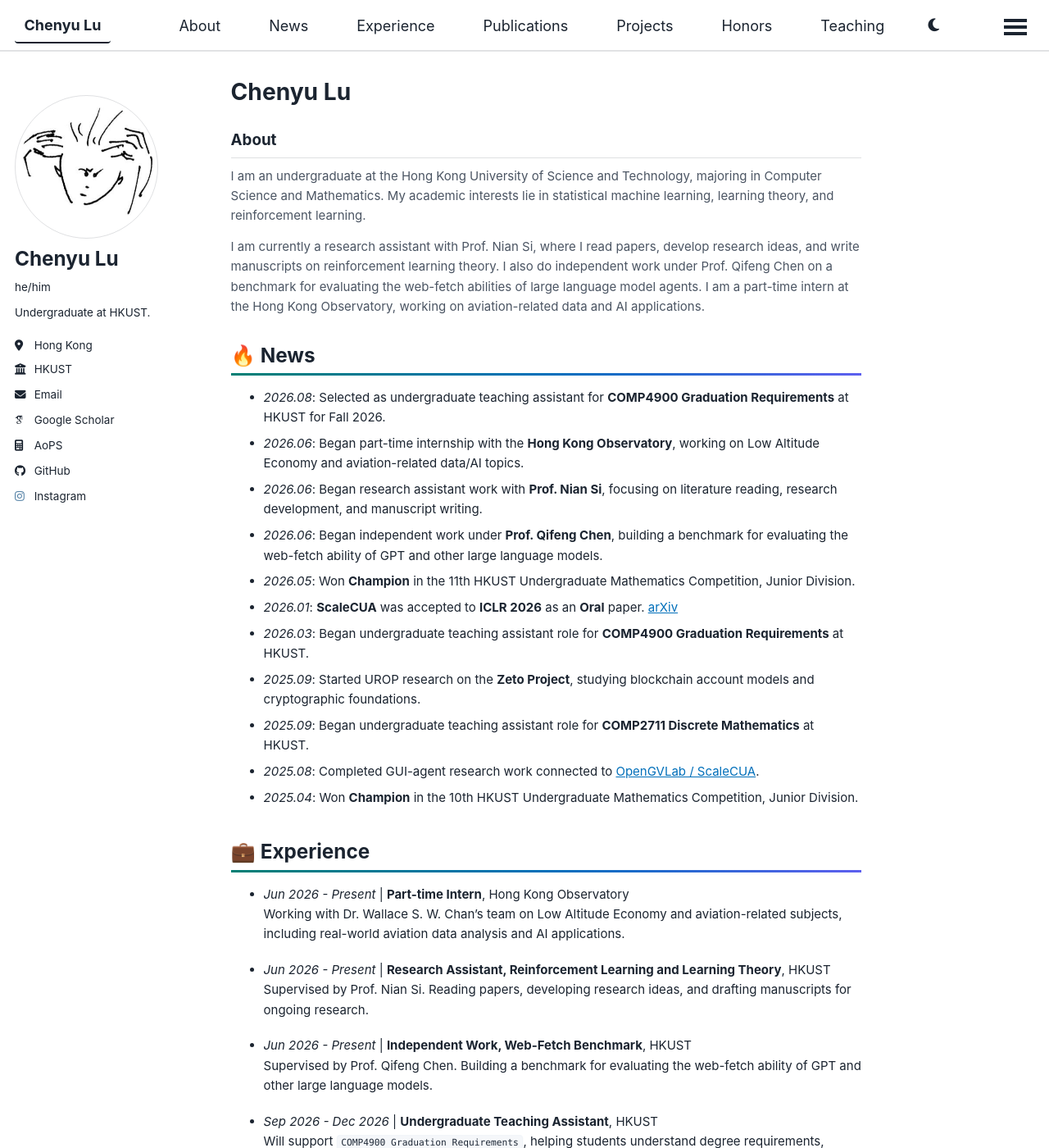
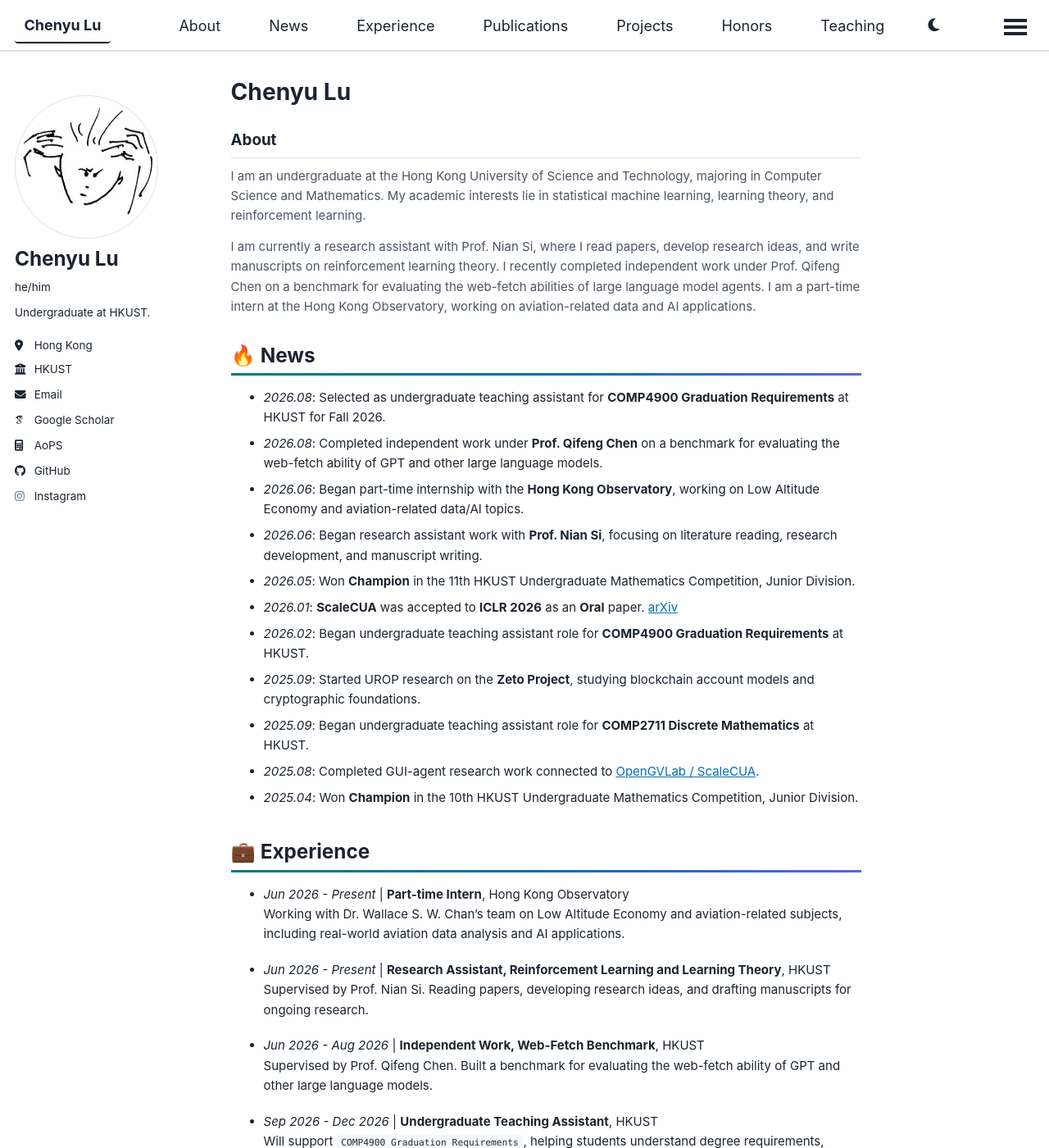
Before and after one commit to dylanluchenyu/dylanluchenyu.github.io, a Jekyll site: the page built from _pages/about.md, in a window 1280 px wide and 1400 px high. Shown: the whole window at 82% size. Built offline with Jekyll 4.4.1, drawn with Linux system fonts in a browser that asks for light colours; some web fonts are replaced; a script bundle is joined from its source files by our own code; library files that are not in the unit come from our copies; some of the changed text lies outside the part shown.

```diff
--- a/_pages/about.md
+++ b/_pages/about.md
@@ -13,7 +13,7 @@ classes: wide
 <section class="about-summary">
   <h2>About</h2>
   <p>I am an undergraduate at the Hong Kong University of Science and Technology, majoring in Computer Science and Mathematics. My academic interests lie in statistical machine learning, learning theory, and reinforcement learning.</p>
-  <p>I am currently a research assistant with Prof. Nian Si, where I read papers, develop research ideas, and write manuscripts on reinforcement learning theory. I also do independent work under Prof. Qifeng Chen on a benchmark for evaluating the web-fetch abilities of large language model agents. I am a part-time intern at the Hong Kong Observatory, working on aviation-related data and AI applications.</p>
+  <p>I am currently a research assistant with Prof. Nian Si, where I read papers, develop research ideas, and write manuscripts on reinforcement learning theory. I recently completed independent work under Prof. Qifeng Chen on a benchmark for evaluating the web-fetch abilities of large language model agents. I am a part-time intern at the Hong Kong Observatory, working on aviation-related data and AI applications.</p>
 </section>
 
 <span class="anchor" id="news"></span>
@@ -21,12 +21,12 @@ classes: wide
 # 🔥 News
 
 - *2026.08*: Selected as undergraduate teaching assistant for **COMP4900 Graduation Requirements** at HKUST for Fall 2026.
+- *2026.08*: Completed independent work under **Prof. Qifeng Chen** on a benchmark for evaluating the web-fetch ability of GPT and other large language models.
 - *2026.06*: Began part-time internship with the **Hong Kong Observatory**, working on Low Altitude Economy and aviation-related data/AI topics.
 - *2026.06*: Began research assistant work with **Prof. Nian Si**, focusing on literature reading, research development, and manuscript writing.
-- *2026.06*: Began independent work under **Prof. Qifeng Chen**, building a benchmark for evaluating the web-fetch ability of GPT and other large language models.
 - *2026.05*: Won **Champion** in the 11th HKUST Undergraduate Mathematics Competition, Junior Division.
 - *2026.01*: **ScaleCUA** was accepted to **ICLR 2026** as an **Oral** paper. [arXiv](https://arxiv.org/abs/2509.15221)
-- *2026.03*: Began undergraduate teaching assistant role for **COMP4900 Graduation Requirements** at HKUST.
+- *2026.02*: Began undergraduate teaching assistant role for **COMP4900 Graduation Requirements** at HKUST.
 - *2025.09*: Started UROP research on the **Zeto Project**, studying blockchain account models and cryptographic foundations.
 - *2025.09*: Began undergraduate teaching assistant role for **COMP2711 Discrete Mathematics** at HKUST.
 - *2025.08*: Completed GUI-agent research work connected to [OpenGVLab / ScaleCUA](/project/scalecua-contribution/).
@@ -42,13 +42,13 @@ classes: wide
 - *Jun 2026 - Present* \| **Research Assistant, Reinforcement Learning and Learning Theory**, HKUST<br>
   Supervised by Prof. Nian Si. Reading papers, developing research ideas, and drafting manuscripts for ongoing research.
 
-- *Jun 2026 - Present* \| **Independent Work, Web-Fetch Benchmark**, HKUST<br>
-  Supervised by Prof. Qifeng Chen. Building a benchmark for evaluating the web-fetch ability of GPT and other large language models.
+- *Jun 2026 - Aug 2026* \| **Independent Work, Web-Fetch Benchmark**, HKUST<br>
+  Supervised by Prof. Qifeng Chen. Built a benchmark for evaluating the web-fetch ability of GPT and other large language models.
 
 - *Sep 2026 - Dec 2026* \| **Undergraduate Teaching Assistant**, HKUST<br>
   Will support `COMP4900 Graduation Requirements`, helping students understand degree requirements, seminar registration checks, and course logistics.
 
-- *2026.03* \| **Undergraduate Teaching Assistant**, HKUST<br>
+- *Feb 2026 - May 2026* \| **Undergraduate Teaching Assistant**, HKUST<br>
   Supported `COMP4900 Graduation Requirements`, helping students understand degree requirements, seminar registration checks, and course logistics.
 
 - *Sep 2025 - Dec 2025* \| **UROP Research Assistant, Zeto Project**, HKUST<br>
@@ -124,10 +124,10 @@ classes: wide
 
 - **Champion**, 11th HKUST Undergraduate Mathematics Competition, Junior Division, May 2026.
 - **Champion**, 10th HKUST Undergraduate Mathematics Competition, Junior Division, Apr 2025.
-- **Dean's List**, Fall 2024, HKUST.
-- **Dean's List**, Spring 2025, HKUST.
-- **Dean's List**, Fall 2025, HKUST.
-- **Dean's List**, Spring 2026, HKUST.
+- **Dean's List**, 2024-2025 Fall, HKUST.
+- **Dean's List**, 2024-2025 Spring, HKUST.
+- **Dean's List**, 2025-2026 Fall, HKUST.
+- **Dean's List**, 2025-2026 Spring, HKUST.
 - **HKSAR Government Scholarship Fund - Talent Development Scholarship**, 2024-2025.
 - **University's Scholarship Scheme for Continuing Undergraduate Students**, 2025-2026.
 - **Top 99% National Ranking**, Mathematics, Yau Shing-tung Math Test, Aug 2023.
@@ -139,7 +139,7 @@ classes: wide
 # 🎓 Teaching
 
 - **Teaching Assistant**, `COMP4900 Graduation Requirements`, HKUST, Sep 2026 - Dec 2026.
-- **Teaching Assistant**, `COMP4900 Graduation Requirements`, HKUST, Spring 2026.
+- **Teaching Assistant**, `COMP4900 Graduation Requirements`, HKUST, Feb 2026 - May 2026.
 - **Teaching Assistant**, `COMP2711 Discrete Mathematics`, HKUST, Fall 2025.
 
 <span class="anchor" id="snapshot"></span>
```
Also changed, not shown: _data/cv.json (+9 -8 lines), _pages/cv.md (+8 -8 lines), _teaching/2026-spring-comp4900.md (+4 -4 lines), 2 other files.
